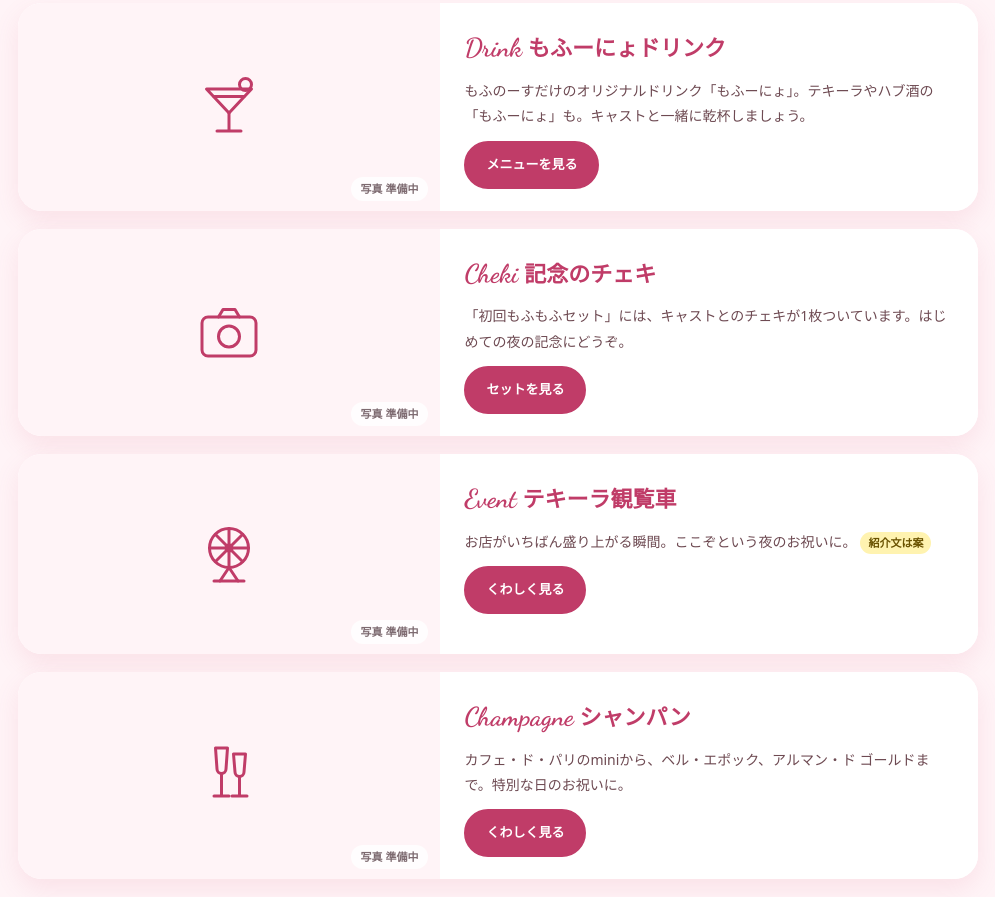
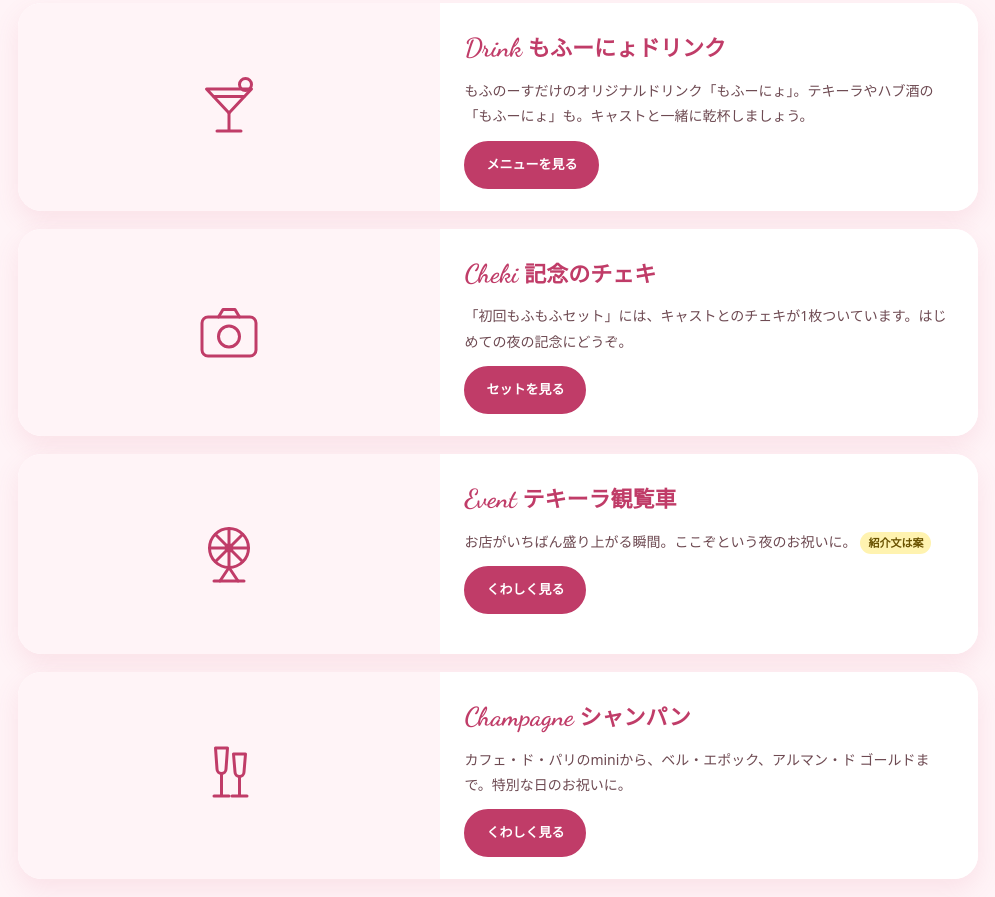
Before and after one commit to pharmacode-forge/mofunosu-hp, a plain HTML site: page index.html in a window 1280 px wide. Shown: the part 1083-1980 px from the top of the page, without its empty margins (142-1137 px from the left). Drawn offline with Linux system fonts and the light colour scheme; a web font is replaced by a local one.

Commit message:
デザインルール3: 仮の写真の枠と仮の名前を出さない

```diff
--- a/index.html
+++ b/index.html
@@ -145,7 +145,6 @@
   /* 絵文字の代わりの線の絵（DESIGN.md 6章） */
   .ln{display:block;fill:none;stroke:var(--pink-d);stroke-width:2;stroke-linecap:round;stroke-linejoin:round}
   .feat .ph .ln{width:72px;height:72px}
-  .feat .ph .cap{position:absolute;bottom:10px;right:12px;background:rgba(255,255,255,.85);color:var(--muted);border-radius:999px;padding:2px 10px;font-size:11px}
   .feat .tx{padding:22px 24px;background:#fff}
   .feat h3{margin:0 0 6px;color:var(--pink-d);font-size:22px;font-weight:900}
   .feat h3 .en{font-family:"Dancing Script",cursive;font-size:26px;margin-right:6px}
@@ -186,11 +185,13 @@
   .row:last-child{border-bottom:none}
   .row b{white-space:nowrap;color:var(--brown)}
 
-  /* キャスト */
+  /* キャスト（写真が届いたら .casts に並べる。それまでは枠ごと出さない） */
   .casts{display:grid;grid-template-columns:repeat(5,1fr);gap:14px}
   .cast{text-align:center}
   .cast .ph{aspect-ratio:3/4;border-radius:22px;background:var(--pink-ll);display:grid;place-items:center;color:var(--muted);font-weight:900;font-size:12px;box-shadow:0 6px 16px rgba(217,87,127,.12);border:4px solid #fff}
   .cast p{margin:8px 0 0;font-weight:900}
+  .cast-x{max-width:560px;margin:0 auto;background:#fff;border-radius:24px;padding:24px;text-align:center}
+  .cast-x p{margin:0 0 16px}
   @media (max-width:760px){.casts{grid-template-columns:repeat(2,1fr)}}
 
   /* お約束・FAQ */
@@ -281,7 +282,7 @@
       <div class="head"><span class="en">Features</span><h2>もふのーすの楽しみ方</h2></div>
       <div class="feat">
         <div class="item">
-          <div class="ph a"><svg class="ln" viewBox="0 0 48 48" aria-hidden="true"><path d="M9 12h30L24 28z"/><path d="M24 28v11M16 40h16"/><path d="M14 17h20"/><circle cx="35" cy="9" r="4"/></svg><span class="cap">写真 準備中</span></div>
+          <div class="ph a"><svg class="ln" viewBox="0 0 48 48" aria-hidden="true"><path d="M9 12h30L24 28z"/><path d="M24 28v11M16 40h16"/><path d="M14 17h20"/><circle cx="35" cy="9" r="4"/></svg></div>
           <div class="tx">
             <h3><span class="en">Drink</span>もふーにょドリンク</h3>
             <p>もふのーすだけのオリジナルドリンク「もふーにょ」。テキーラやハブ酒の「もふーにょ」も。キャストと一緒に乾杯しましょう。</p>
@@ -289,7 +290,7 @@
           </div>
         </div>
         <div class="item">
-          <div class="ph b"><svg class="ln" viewBox="0 0 48 48" aria-hidden="true"><rect x="6" y="14" width="36" height="26" rx="4"/><path d="M17 14l3-5h8l3 5"/><circle cx="24" cy="27" r="7"/></svg><span class="cap">写真 準備中</span></div>
+          <div class="ph b"><svg class="ln" viewBox="0 0 48 48" aria-hidden="true"><rect x="6" y="14" width="36" height="26" rx="4"/><path d="M17 14l3-5h8l3 5"/><circle cx="24" cy="27" r="7"/></svg></div>
           <div class="tx">
             <h3><span class="en">Cheki</span>記念のチェキ</h3>
             <p>「初回もふもふセット」には、キャストとのチェキが1枚ついています。はじめての夜の記念にどうぞ。</p>
@@ -297,7 +298,7 @@
           </div>
         </div>
         <div class="item">
-          <div class="ph c"><svg class="ln" viewBox="0 0 48 48" aria-hidden="true"><circle cx="24" cy="20" r="13"/><circle cx="24" cy="20" r="2"/><path d="M24 7v26M11 20h26M15 11l18 18M33 11L15 29"/><path d="M18 42l6-9 6 9"/><path d="M14 42h20"/></svg><span class="cap">写真 準備中</span></div>
+          <div class="ph c"><svg class="ln" viewBox="0 0 48 48" aria-hidden="true"><circle cx="24" cy="20" r="13"/><circle cx="24" cy="20" r="2"/><path d="M24 7v26M11 20h26M15 11l18 18M33 11L15 29"/><path d="M18 42l6-9 6 9"/><path d="M14 42h20"/></svg></div>
           <div class="tx">
             <h3><span class="en">Event</span>テキーラ観覧車</h3>
             <p>お店がいちばん盛り上がる瞬間。ここぞという夜のお祝いに。<span class="badge">紹介文は案</span></p>
@@ -305,7 +306,7 @@
           </div>
         </div>
         <div class="item">
-          <div class="ph d"><svg class="ln" viewBox="0 0 48 48" aria-hidden="true"><path d="M15 6h8l-1 14a3 3 0 0 1-6 0z"/><path d="M19 23v15M14 38h10"/><path d="M27 10h8l-1 12a3 3 0 0 1-6 0z"/><path d="M31 25v13M26 38h10"/></svg><span class="cap">写真 準備中</span></div>
+          <div class="ph d"><svg class="ln" viewBox="0 0 48 48" aria-hidden="true"><path d="M15 6h8l-1 14a3 3 0 0 1-6 0z"/><path d="M19 23v15M14 38h10"/><path d="M27 10h8l-1 12a3 3 0 0 1-6 0z"/><path d="M31 25v13M26 38h10"/></svg></div>
           <div class="tx">
             <h3><span class="en">Champagne</span>シャンパン</h3>
             <p>カフェ・ド・パリのminiから、ベル・エポック、アルマン・ド ゴールドまで。特別な日のお祝いに。</p>
@@ -404,15 +405,11 @@
   <!-- キャスト -->
   <section id="cast">
     <div class="box">
-      <div class="head"><span class="en">Cast</span><h2>キャスト <span class="badge">準備中</span></h2></div>
-      <div class="casts">
-        <div class="cast"><div class="ph">写真 準備中</div><p>キャスト1</p></div>
-        <div class="cast"><div class="ph">写真 準備中</div><p>キャスト2</p></div>
-        <div class="cast"><div class="ph">写真 準備中</div><p>キャスト3</p></div>
-        <div class="cast"><div class="ph">写真 準備中</div><p>キャスト4</p></div>
-        <div class="cast"><div class="ph">写真 準備中</div><p>キャスト5</p></div>
+      <div class="head"><span class="en">Cast</span><h2>キャスト</h2></div>
+      <div class="cast-x">
+        <p>キャストの紹介と、その日の出勤は、Xでお知らせしています。</p>
+        <a class="btn line" href="https://x.com/mofnorth" target="_blank" rel="noopener">Xで出勤を見る</a>
       </div>
-      <p style="text-align:center;margin:18px 0 0;font-size:14px">出勤はXでお知らせしています</p>
     </div>
   </section>
 
```
